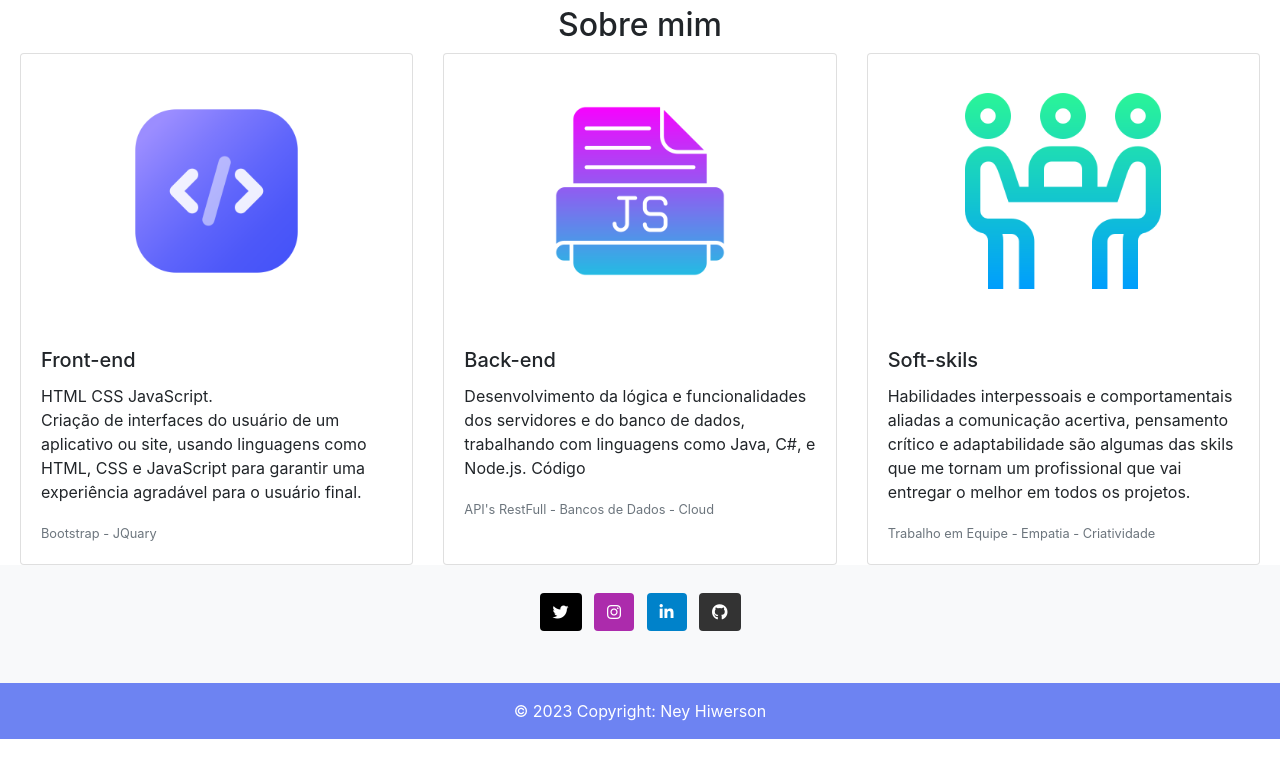
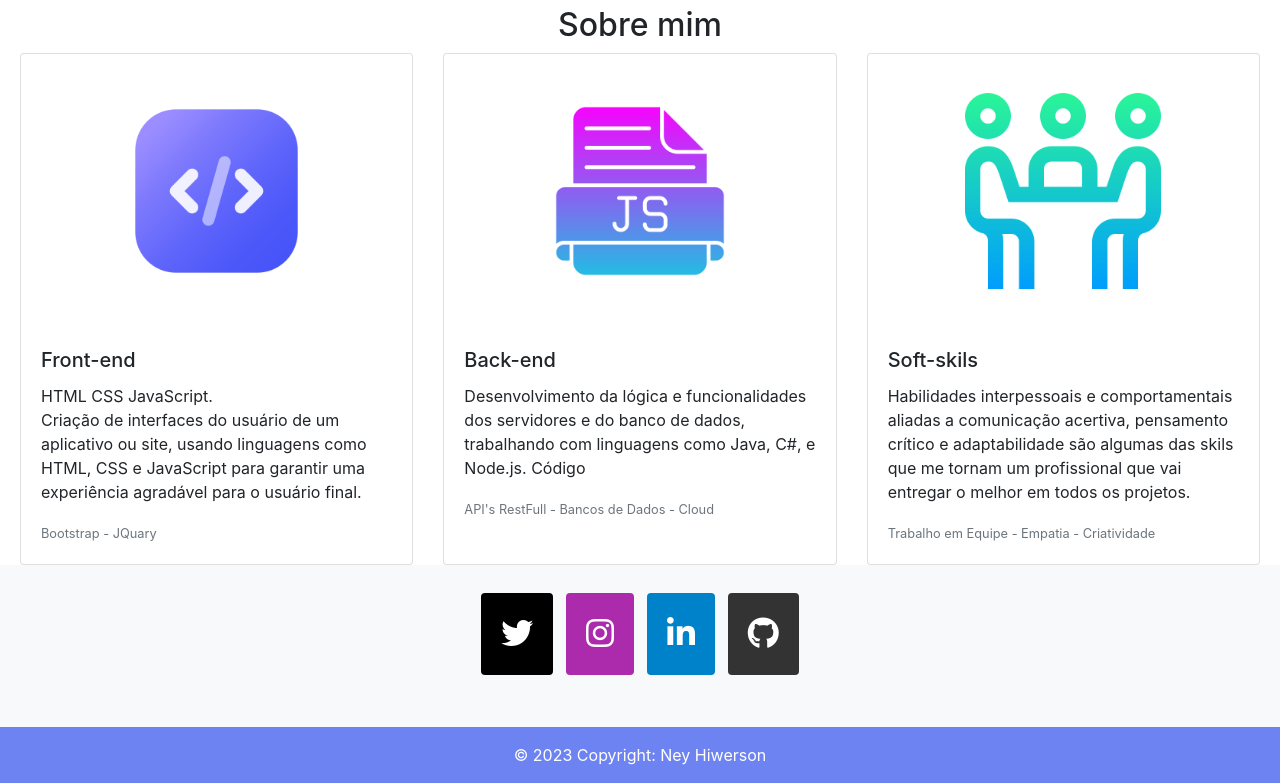
Before and after one commit to NeyHiwerson/PortifolioNeyHiwerson, a plain HTML site: page index.html in a window 1280 px wide. Shown: the part 632-1415 px from the top of the page. Before the commit the page ends 1371 px from the top, so only its background shows below. Drawn offline with nearby package versions, Linux system fonts and the light colour scheme.

Commit message:
style: aumentou o tamanho do icone redes sociais

```diff
--- a/assets/css/style.css
+++ b/assets/css/style.css
@@ -57,3 +57,7 @@ h1 {
     margin: 10% auto;
 
 }
+.btn {
+    padding: 1rem 1.2rem;
+    font-size: 2rem;
+}
```
